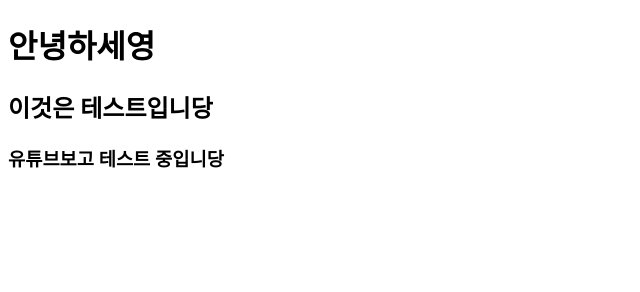
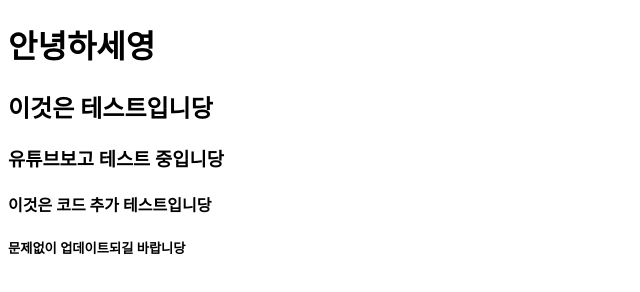
Before and after one commit to hanbyeol1219/youtubeTest, a plain HTML site: page index.html in a window 1280 px wide. Shown: the whole page, without its empty margins (0-640 px from the left). Drawn offline with Linux system fonts and the light colour scheme.

Commit message:
second commit

```diff
--- a/index.html
+++ b/index.html
@@ -10,5 +10,8 @@
     <h1>안녕하세영</h1>
     <h2>이것은 테스트입니당</h2>
     <h3>유튜브보고 테스트 중입니당</h3>
+
+    <h4>이것은 코드 추가 테스트입니당</h4>
+    <h5>문제없이 업데이트되길 바랍니당</h5>
   </body>
 </html>
```
